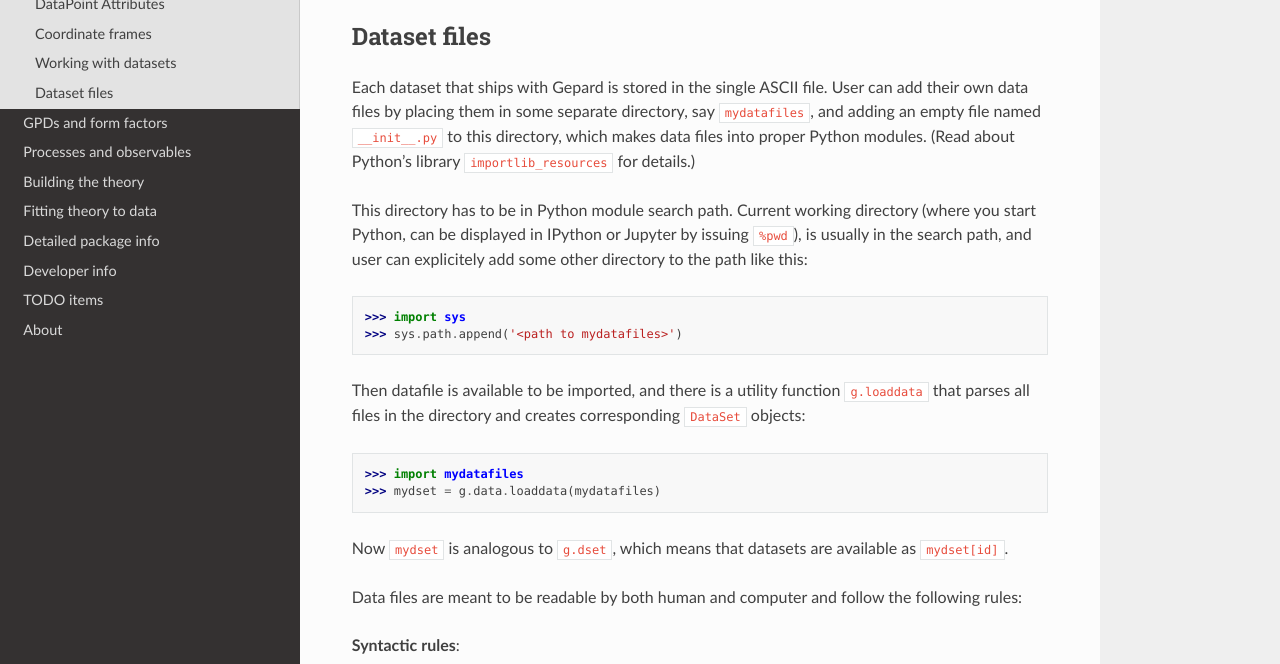
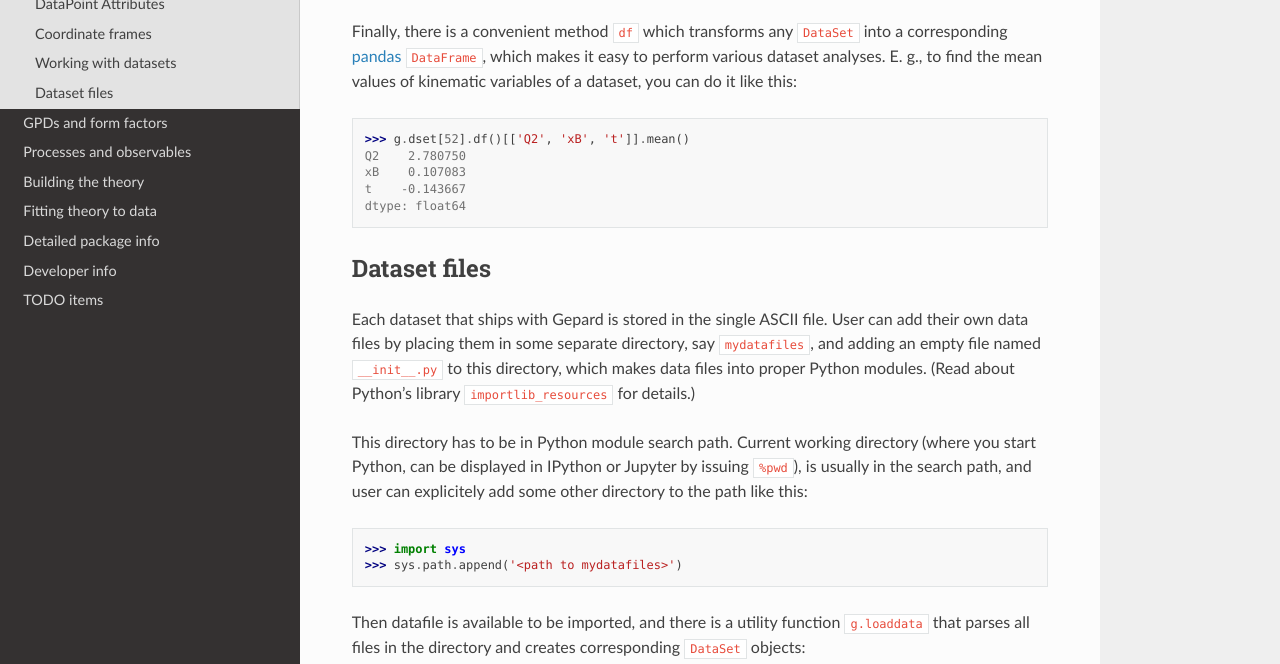
Before and after one commit to kkumer/gepard, a Sphinx documentation site: the page built from docs/source/data.rst, in a window 1280 px wide and 900 px high, scrolled down 2758 px, cut to the strip 236-900 px from the top of the window. Built offline with Sphinx 7.4.7 and the Read the Docs theme 2.0.0, drawn with Linux system fonts in a browser that asks for light colours.

Commit message:
docs: minor improvements

```diff
--- a/docs/source/data.rst
+++ b/docs/source/data.rst
@@ -176,6 +176,21 @@ Also, for some datasets there are dedicated plots, like
    >>> gepard.plots.H1ZEUS(lines=[th_KM15, th_KM10b]).show()
 
 
+Finally, there is a convenient method ``df`` which transforms any ``DataSet`` into a
+corresponding `pandas <https://pandas.pydata.org>`_  ``DataFrame``, which makes
+it easy to perform various dataset analyses. E. g., to find the mean
+values of kinematic variables of a dataset, you can do it like this:
+
+
+.. code-block:: python
+
+   >>> g.dset[52].df()[['Q2', 'xB', 't']].mean()
+   Q2    2.780750
+   xB    0.107083
+   t    -0.143667
+   dtype: float64
+
+
 .. _sec-datafiles:
 
 Dataset files
--- a/docs/source/gpds.rst
+++ b/docs/source/gpds.rst
@@ -66,8 +66,8 @@ Valence here means "valence-like GPD" (see
 
 GPD :math:`E` is modeled in the same way, while GPDs :math:`\tilde{H}` and
 :math:`\tilde{E}`, are not yet represented in Gepard on the GPD level.
-(In some Gepard theories corresponding CFFs :math:`\tilde{\tilde{H}}`,
-and :math:`\tilde{\tilde{E}}` are modeled directly.)
+(In some Gepard theories corresponding CFFs :math:`\tilde{H}`,
+and :math:`\tilde{E}` are modeled directly.)
 
 The conformal space GPDs :math:`H` and :math:`E`, are convoluted with
 appropriate hard-scattering Wilson coefficients and evolution operator
--- a/docs/source/index.rst
+++ b/docs/source/index.rst
@@ -36,4 +36,3 @@ There are four levels of documentation below, of increasing detail:
    gepard
    developer
    todo
-   about
```
Also changed, not shown: docs/source/about.rst (deleted, +0 -13 lines), docs/source/tutorial.rst (+10 -7 lines).
